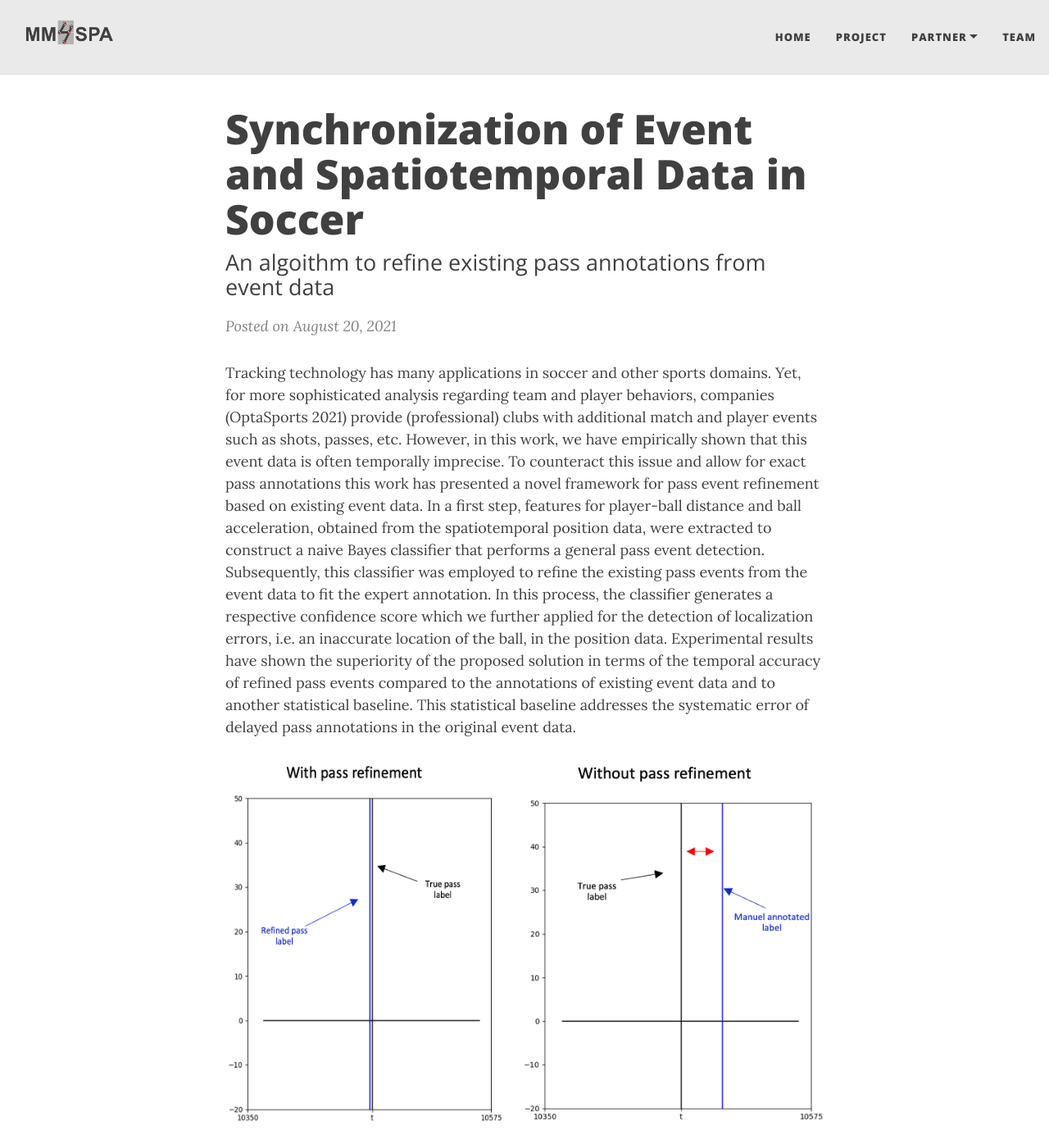
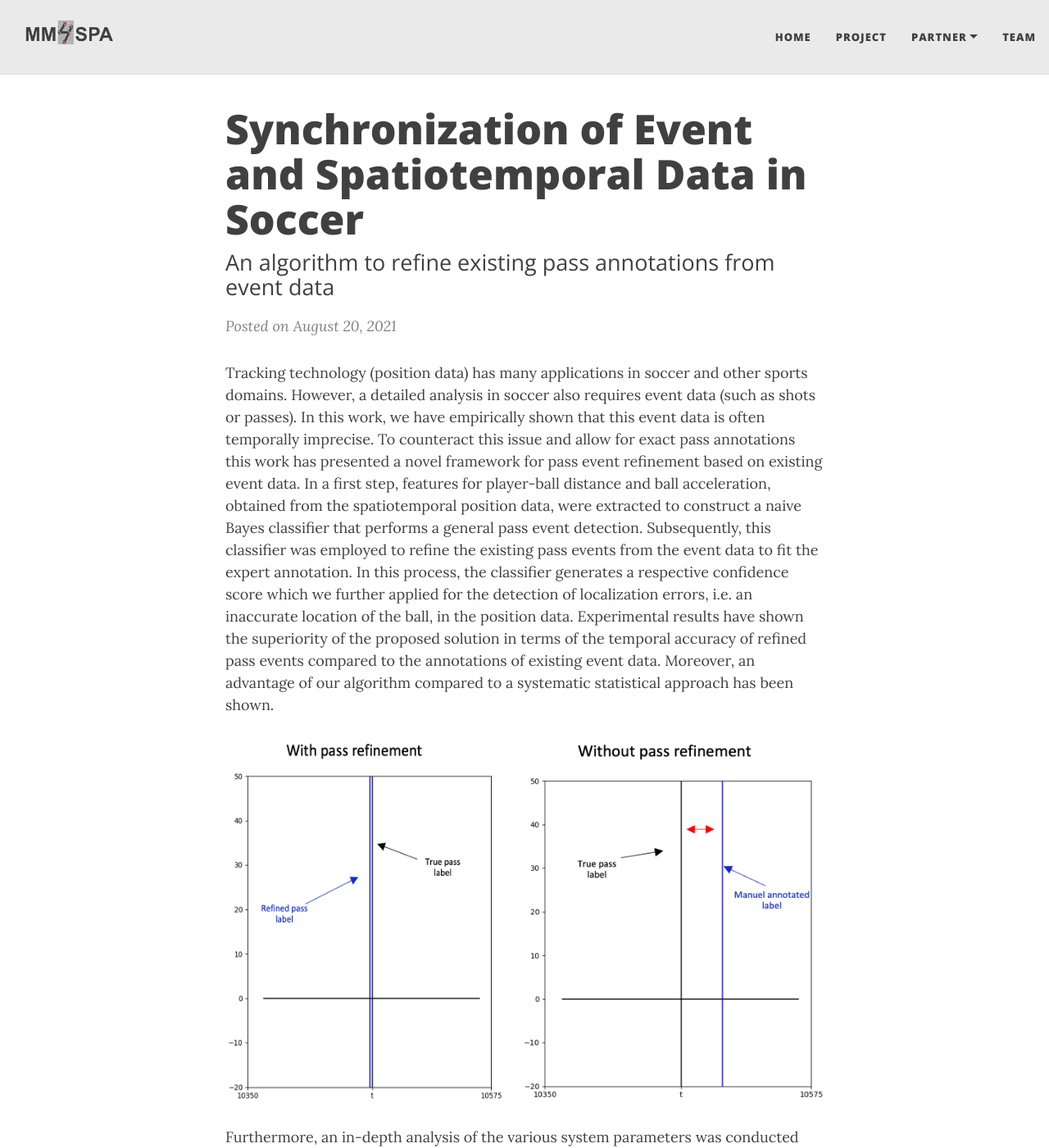
Before and after one commit to MartinWohlan/prototyp_officia_website, a Jekyll site: the page built from _posts/2021-08-20-Synchronization-of-Event-and-Spatiotemporal-Data-in-Soccer.md, in a window 1280 px wide and 1400 px high. Shown: the whole window at 82% size. Built offline with Jekyll 4.4.1, drawn with Linux system fonts in a browser that asks for light colours; nearby versions of some CDN libraries; some of the changed text lies outside the part shown.

Commit message:
Suggestions for improvement Henrik

```diff
--- a/_posts/2021-08-20-Synchronization-of-Event-and-Spatiotemporal-Data-in-Soccer.md
+++ b/_posts/2021-08-20-Synchronization-of-Event-and-Spatiotemporal-Data-in-Soccer.md
@@ -1,19 +1,22 @@
 ---
 layout: post
 title: "Synchronization of Event and Spatiotemporal Data in Soccer"
-subtitle: An algoithm to refine existing pass annotations from event data
+subtitle: An algorithm to refine existing pass annotations from event data
 
 thumbnail-img: /assets/img/Pass_sync.png
 share-img: /assets/img/Pass_sync.png
 ---
 
 
-Tracking technology has many applications in soccer and other sports domains. Yet, for more sophisticated analysis regarding team and player behaviors, companies (OptaSports 2021) provide (professional) clubs with additional match and player events such as shots, passes, etc. However, in this work, we have empirically shown that this event data is often temporally imprecise. To counteract this issue and allow for exact pass annotations this work has presented a novel framework for pass event refinement based on existing event data. In a first step, features for player-ball distance and ball acceleration, obtained from the spatiotemporal position data, were extracted to construct a naive Bayes classifier that performs a general pass event detection. Subsequently, this classifier was employed to refine the existing pass events from the event data to fit the expert annotation. In this process, the classifier generates a respective confidence score which we further applied for the detection of localization errors, i.e. an inaccurate location of the ball, in the position data. Experimental results have shown the superiority of the proposed solution in terms of the temporal accuracy of refined pass events compared to the annotations of existing event data and to another statistical baseline. This statistical baseline addresses the systematic error of delayed pass annotations in the original event data.
+Tracking technology (position data) has many applications in soccer and other sports domains. However, a detailed analysis in soccer also requires event data (such as shots or passes). In this work, we have empirically shown that this event data is often temporally imprecise. To counteract this issue and allow for exact pass annotations this work has presented a novel framework for pass event refinement based on existing event data.
+In a first step, features for player-ball distance and ball acceleration, obtained from the spatiotemporal position data, were extracted to construct a naive Bayes classifier that performs a general pass event detection. Subsequently, this classifier was employed to refine the existing pass events from the event data to fit the expert annotation. In this process, the classifier generates a respective confidence score which we further applied for the detection of localization errors, i.e. an inaccurate location of the ball, in the position data. Experimental results have shown the superiority of the proposed solution in terms of the temporal accuracy of refined pass events compared to the annotations of existing event data. Moreover, an advantage of our algorithm compared to a systematic statistical approach has been shown.
 
 ![Refined_Pass_Labels](../assets/img/Pass_sync.png){: .mx-auto.d-block :}
 
-Furthermore, an in-depth analysis of the various system parameters was conducted and has shown the robustness of the system as well as the efficiency of an outlier detection that removes unreliable positional data points. Parameter settings with various complexity were investigated and results have demonstrated that a lightweight solution can already improve the temporal accuracy of passes drastically. Due to the absence of a public test benchmark and common evaluation protocol, the overall performance of our proposed solution was discussed in relation to results from another more complex state-of-the-art approach for pass detection. Better performance was investigated for two out of three evaluation metrics. In the future, we assume a more significant improvement when utilizing data from video tracking systems or positioning systems (including three dimensional ball position). Finally, we believe that, given a sufficiently large sample size of manual annotations, our algorithm may be modified to other events in the event data (e.g., shots and tacklings) to enable the synchronization with the position data.
+Furthermore, an in-depth analysis of the various system parameters was conducted and has shown the robustness of the system as well as the efficiency of an outlier detection that removes unreliable positional data points. Parameter settings with various complexity were investigated and results have demonstrated that a lightweight solution can already improve the temporal accuracy of passes drastically. Due to the absence of a public test benchmark and common evaluation protocol, the overall performance of our proposed solution was discussed in relation to results from another more complex state-of-the-art approach for pass detection. Better performance was investigated for two out of three evaluation metrics.
 
-![Refined_Pass_Labels](../assets/img/pass_refinement_algorithm.png){: .mx-auto.d-block :}
+In the future, we assume a more significant improvement when utilizing data from video tracking systems or positioning systems (including three dimensional ball position). Finally, we believe that, given a sufficiently large sample size of manual annotations, our algorithm may be modified to other events in the event data (e.g., shots and tacklings) to enable the synchronization with the position data.
+
+![Algorithm](../assets/img/pass_refinement_algorithm.png){: .mx-auto.d-block :}
 
 The diagram illustrates the Work flow of the proposed algorithm. On the left, the input data and the involvement in the respective steps of the algorithm is displayed. On the right, an exemplary sequence for player-ball distance (cyan curve, in m) and ball acceleration (orange curve, in m/s<sup>2</sup>) for different steps of the algorithm are presented. The bottom two plots on the right part include the respective expert pass label (green line), the imprecise pass label (red line), and the refined pass label (black line, quantitative) which is computed from the algorithm's pass event probabilities P(w) (black curve).
```
